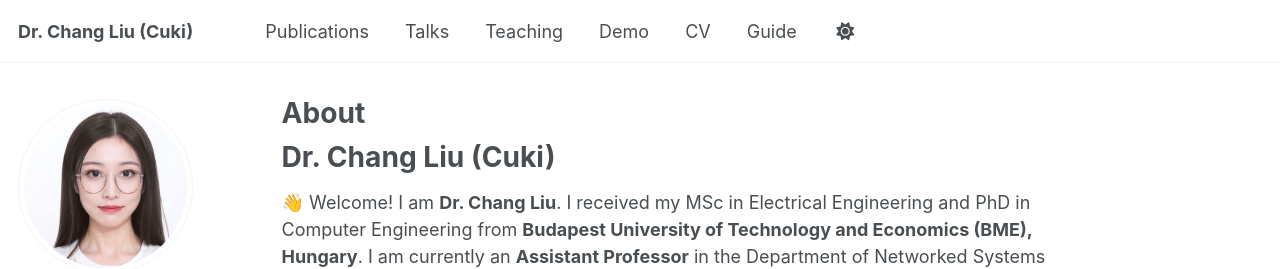
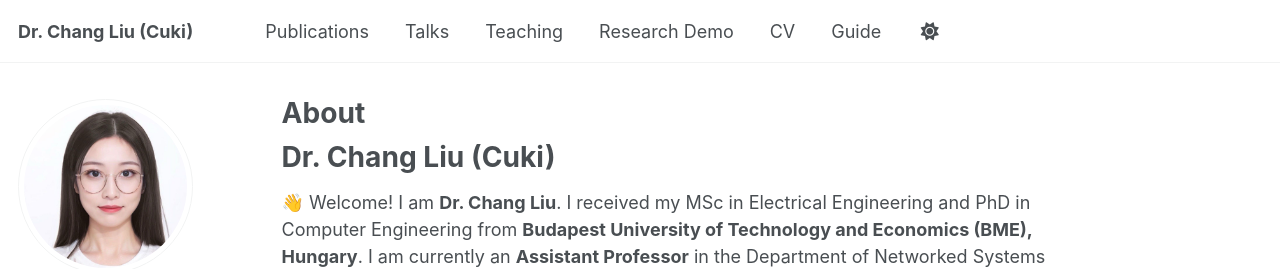
Before and after one commit to ChangLiu-bp/changliu-bp.github.io, a Jekyll site: the page built from _pages/about.md, in a window 1280 px wide. Shown: the top 269 px of the page. Built offline with Jekyll 4.4.1, drawn with Linux system fonts in a browser that asks for light colours; some web fonts are replaced; a script that is not in the unit is left out.

Commit message:
Update navigation.yml

```diff
--- a/_data/navigation.yml
+++ b/_data/navigation.yml
@@ -17,7 +17,7 @@ main:
   - title: "Teaching"
     url: /teaching/
 
-  - title: "Demo"
+  - title: "Research Demo"
     url: /portfolio/
 
 
```
